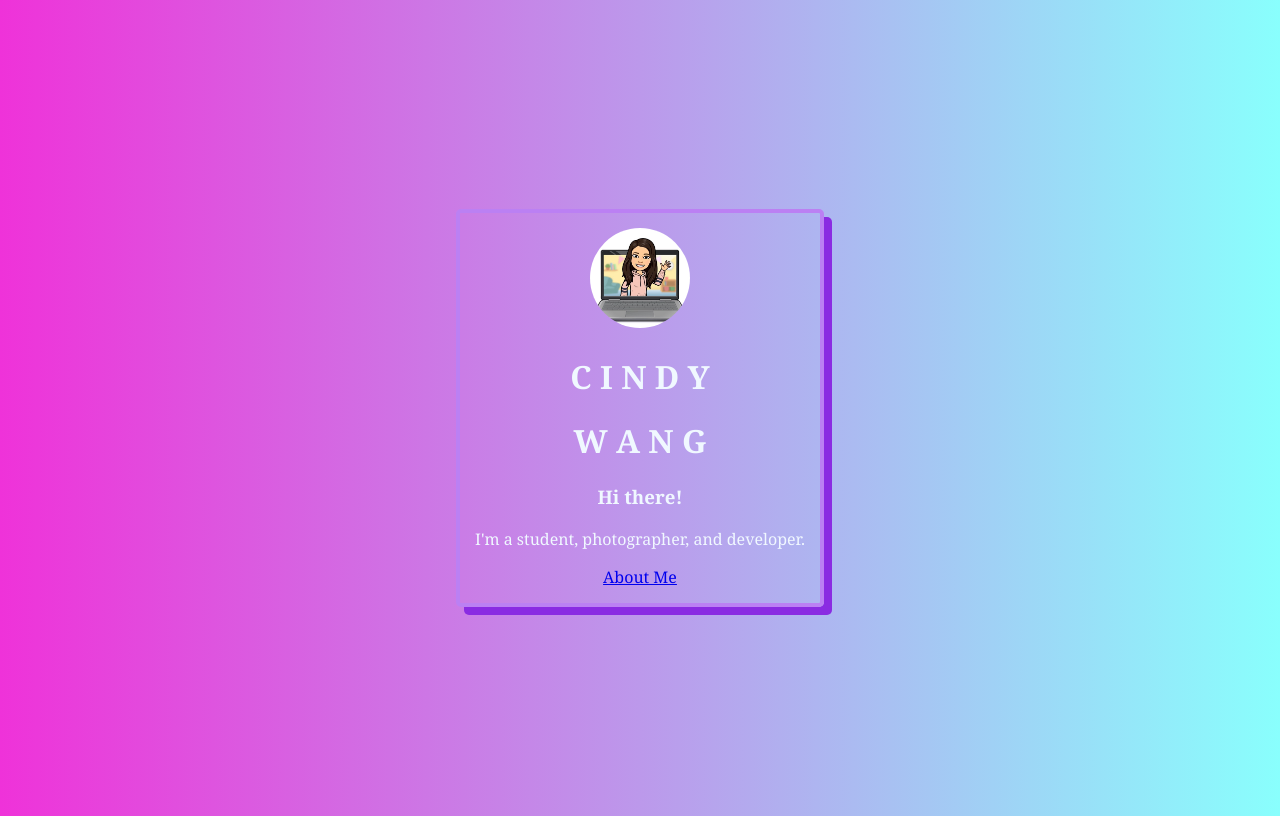
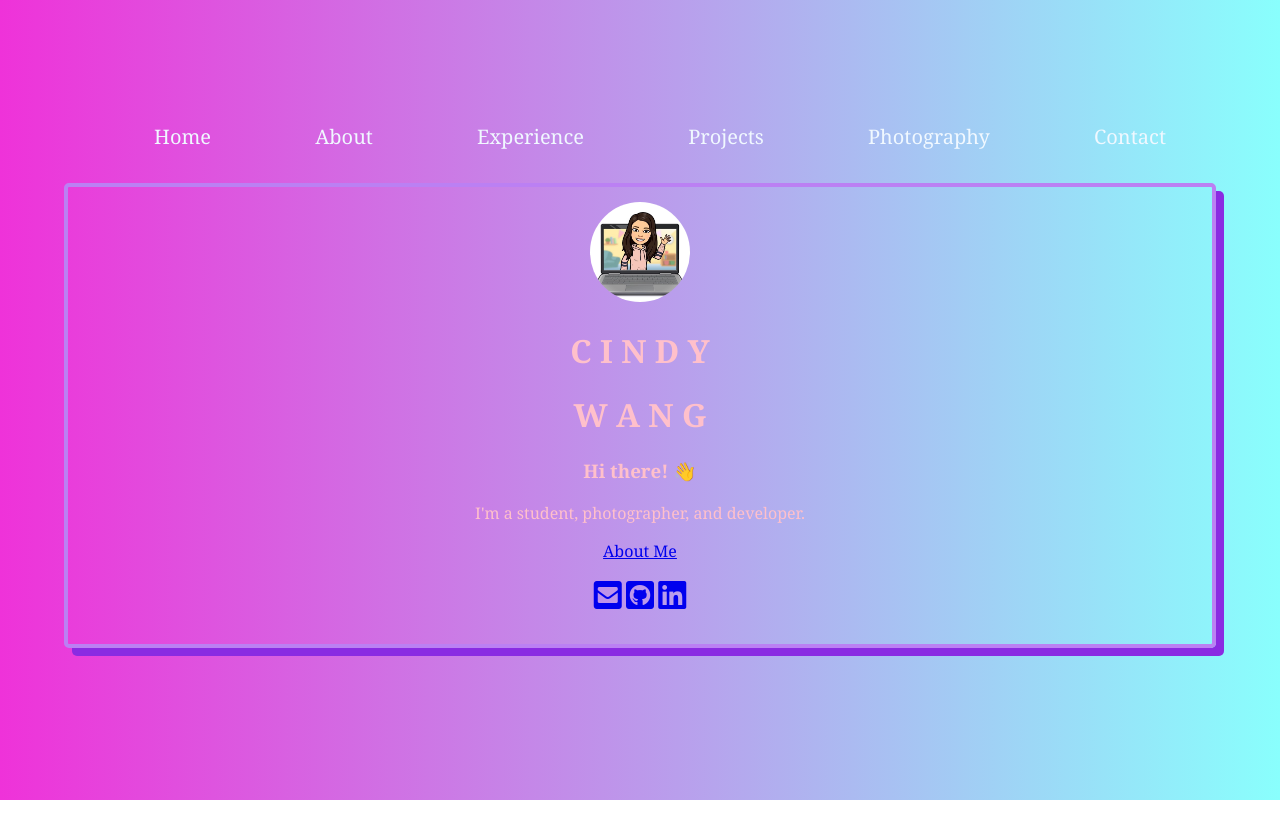
Before and after one commit to cw1768/Personal-Website, a plain HTML site: page index.html in a window 1280 px wide. Drawn offline with Linux system fonts and the light colour scheme.

Commit message:
home page headers and color

```diff
--- a/index.html
+++ b/index.html
@@ -9,23 +9,40 @@
 	<!-- ^ your webpage's title -->
 	<link href="style.css" rel="stylesheet" type="text/css" />
 	<!-- ^ where we link our CSS file to our webpage -->
+	<link rel="stylesheet" href="https://cdnjs.cloudflare.com/ajax/libs/font-awesome/5.15.1/css/all.min.css">
 </head>
 
 <body>
+	<header>
+		<div class = "header_row">
+		  <ul class="tabs">
+			<li class="tab"><a href="index.html"> Home </a></li>
+			<li><a href="about.html"> About </a></li>
+			<li><a href="about.html"> Experience </a></li>
+			<li><a href="about.html"> Projects </a></li>
+			<li><a href="about.html"> Photography </a></li>
+			<li><a href="about.html"> Contact </a></li>
+		  </ul>
+		</div>
 
-  <div>
+		<div class = "card">
 			<img src="BitMoji_Computer.jpg" />
 			<h1>C I N D Y</h1>
 			<h1>W A N G</h1>
-  <h3> Hi there! </h3>
+			<h3> Hi there! 👋</h3>
 			<p> I'm a student, photographer, and developer. </p>
 			<a href = "about.html"> About Me </a>
-
+			<div class = "my_socials">
+				<a href="mailto:wangci@umich.edu"><i class="fas fa-envelope-square fa-2x"></i></a>
+				<a href="https://github.com/cw1768"><i class="fab fa-github-square fa-2x"></i></a>
+				<a href="https://linkedin.com/in/cindy-wang-546800187/"><i class="fab fa-linkedin fa-2x"></i></a>
+			</div>
 		</div>
 
 		<script src="script.js">
 		</script>
 	<!-- ^ where we link our JS file to our webpage (we don't need to worry about this for now!) -->
+	</header>
 </body>
 
 </html>
--- a/style.css
+++ b/style.css
@@ -4,12 +4,12 @@ body {
   display: flex;
   justify-content: center;
   align-items: center;
-  height: 100vh;
-  color: aliceblue;
+  height: 90vh;
+  color: pink;
   background: linear-gradient(to right, #ef32d9, #89fffd);
 }
 
-div{
+.card{
   border: 4px solid #bb80f3;
   padding: 15px;
   box-shadow: 8px 8px blueviolet;
@@ -21,3 +21,42 @@ img{
   width: 100px;
   border-radius: 50%;
 }
+
+.my_socials{
+  padding: 17px 0px;
+}
+
+#first_name{
+  color: rgba(228, 15, 192, 0.589);
+}
+
+#last_name{
+  color: rgba(228, 15, 192, 0.589);
+}
+
+.header_row li
+{
+  display: inline-block;
+  margin-top: 2px;
+  padding: 17px 0px;
+}
+
+.header_row li a
+{
+  color:aliceblue;
+  text-decoration: none;
+  padding: 10px 50px;
+  font-family: Cambria, Cochin, Georgia, Times, 'Times New Roman', serif;
+  font-size:20px;
+}
+
+.header_row li.row a
+{
+	border-bottom: 1px solid aliceblue;
+}
+
+.header_row li a:hover
+{
+  border-bottom: 1px solid aliceblue;
+  line-height: 0.5;
+}
```
Lines whose indentation alone changed are shown as unchanged.
